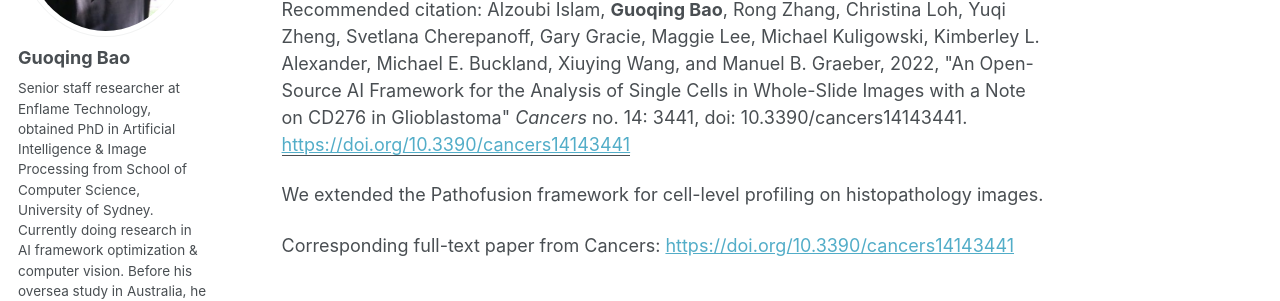
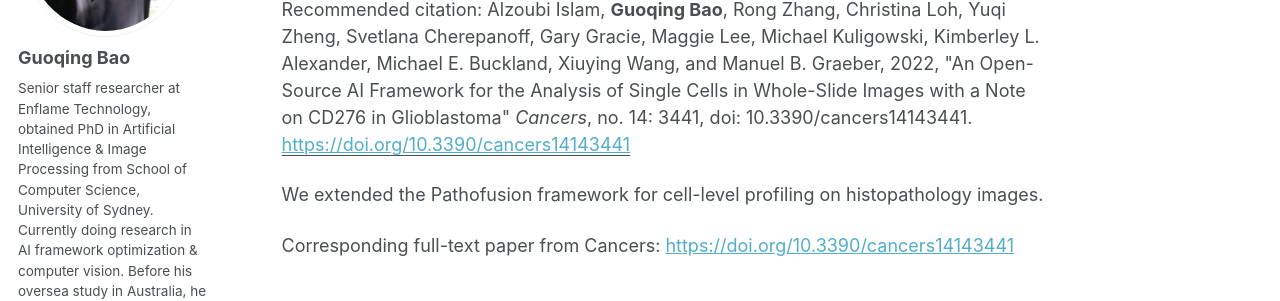
Before and after one commit to guoqingbao/guoqingbao.github.io, a Jekyll site: the page built from _publications/2022-07-13-Pathofusion2.md, in a window 1280 px wide and 1101 px high. Shown: the part 275-576 px from the top of the window. Built offline with Jekyll 4.4.1, drawn with Linux system fonts in a browser that asks for light colours; some web fonts are replaced.

```diff
--- a/_publications/2022-07-13-Pathofusion2.md
+++ b/_publications/2022-07-13-Pathofusion2.md
@@ -6,7 +6,7 @@ excerpt: 'We extended the Pathofusion framework for cell-level profiling on hist
 date: 2022-07-13
 venue: 'Pattern Recognition'
 paperurl: 'https://doi.org/10.3390/cancers14143441'
-citation: 'Alzoubi Islam, <b>Guoqing Bao</b>, Rong Zhang, Christina Loh, Yuqi Zheng, Svetlana Cherepanoff, Gary Gracie, Maggie Lee, Michael Kuligowski, Kimberley L. Alexander, Michael E. Buckland, Xiuying Wang, and Manuel B. Graeber, 2022, &quot;An Open-Source AI Framework for the Analysis of Single Cells in Whole-Slide Images with a Note on CD276 in Glioblastoma&quot; <i>Cancers</i> no. 14: 3441, doi: 10.3390/cancers14143441.'
+citation: 'Alzoubi Islam, <b>Guoqing Bao</b>, Rong Zhang, Christina Loh, Yuqi Zheng, Svetlana Cherepanoff, Gary Gracie, Maggie Lee, Michael Kuligowski, Kimberley L. Alexander, Michael E. Buckland, Xiuying Wang, and Manuel B. Graeber, 2022, &quot;An Open-Source AI Framework for the Analysis of Single Cells in Whole-Slide Images with a Note on CD276 in Glioblastoma&quot; <i>Cancers</i>, no. 14: 3441, doi: 10.3390/cancers14143441.'
 
 
 ---
```
